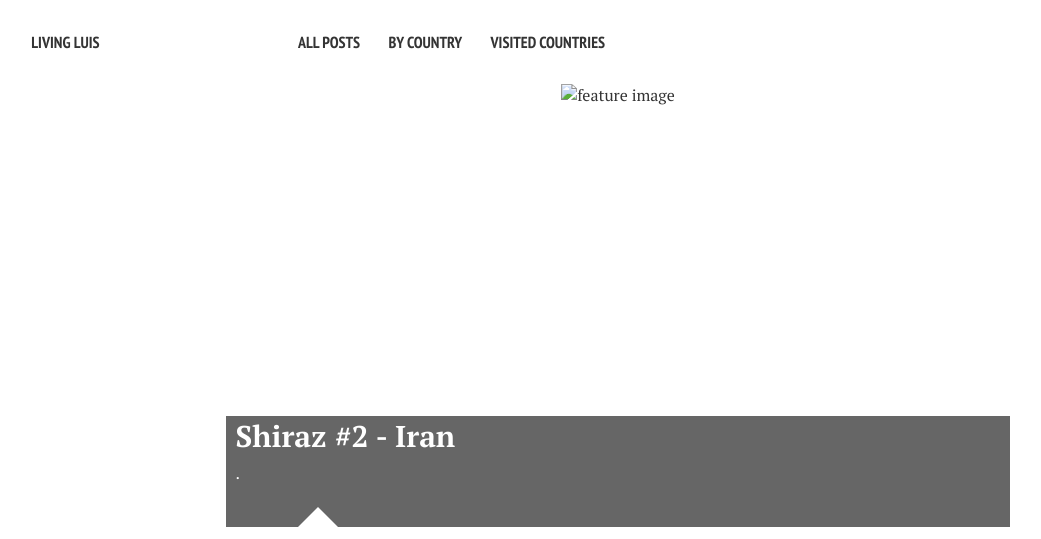
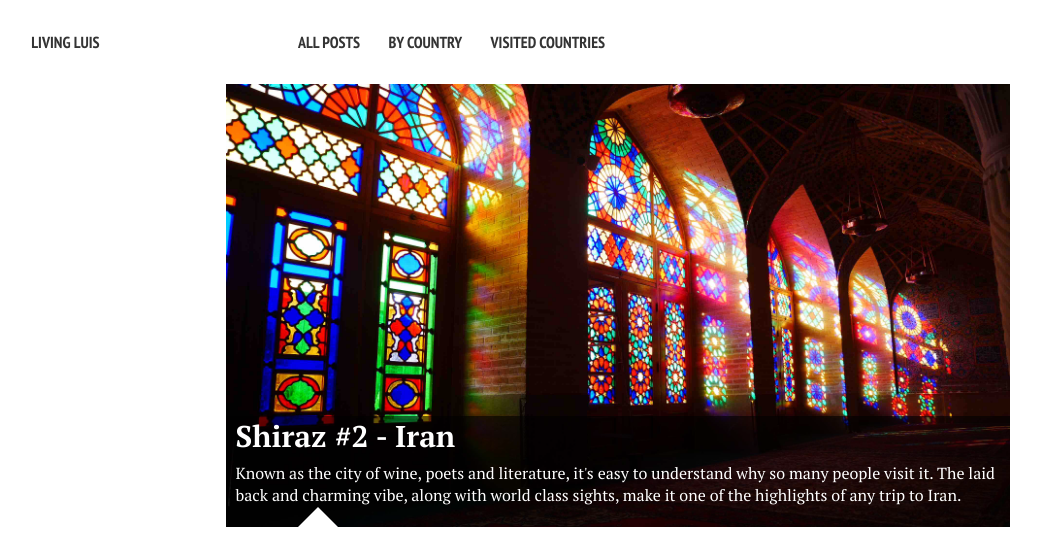
Before and after one commit to luiscspinho/luiscspinho.github.io, a Jekyll site: the page built from index.md, in a window 1280 px wide. Shown: the top 539 px of the page, without its empty margins (22-1063 px from the left). Built offline with Jekyll 4.4.1, drawn with Linux system fonts in a browser that asks for light colours; nearby versions of some CDN libraries; some of the changed lines change nothing that is shown; grey boxes are pictures that could not be loaded.

Commit message:
Final Shiraz

```diff
--- a/_posts/2019-03-20-Shiraz.md
+++ b/_posts/2019-03-20-Shiraz.md
@@ -3,7 +3,7 @@
 title: "Shiraz #2 - Iran"
 author: luis
 modified:
-excerpt: "."
+excerpt: "Known as the city of wine, poets and literature, it's easy to understand why so many people visit it. The laid back and charming vibe, along with world class sights, make it one of the highlights of any trip to Iran."
 tags: [Iran, travel, backpacking, budget, middle east]
 idPost: 44
 image:
@@ -12,20 +12,20 @@
 
 Shiraz is the capital city of the Fars province and also the capital during the <b>Zand (1747-1779)</b> dynasty, but it is truly renowned for its famous wine called <b>Syrah</b>. It is a bit ironic to have such a famous wine from a country where alcohol is prohibited. It is also the gateway for anyone wishing to visit <b>Persepolis</b>.
 
-It was early morning when I got to Shiraz on a night bus from <b><a href="{{site.url}}/Tehran" target="_blank">Tehran</a></b>. The journey was fairly confortable for what you can expect from a night bus. I was little bit tired but nothing that stopped me from heading straight away looking for a place to sleep and explore the beautiful city of <b>Shiraz</b>.
+It was early morning when I got to Shiraz on a night bus from <b><a href="{{site.url}}/Tehran" target="_blank">Tehran</a></b>. The journey was fairly comfortable in what you can expect from a night bus. I was a little bit tired but nothing that stopped me from heading straight away looking for a place to sleep and explore the beautiful city of <b>Shiraz</b>.
 
 <b><highlight><middle>Shiraz is a very laid back and beautiful city in Iran. Easily one of my highlights.</middle></highlight></b>
 
-Only after checking a couple of places that I had already in mind I could finally find a cheap place to stay. <b>Seven Hostel</b> offered a great opportunity with a room with shared bathroom for only 15€ a night. The hostel also has a nice restaurant and the staff is very friendly.
+Only after checking a couple of places that I had already in mind, I could finally find a cheap place to stay. <b>Seven Hostel (next to Niayesh Hostel)</b> offered a great opportunity with a room with shared bathroom for only 15€ a night. The hostel also has a nice restaurant and the staff is very friendly.
 
 <figure>
 	<a href="../images/iran/shiraz/shiraz1.JPG"><img src="../images/blank.JPG" alt="" data-echo="../images/iran/shiraz/shiraz1.JPG"></a>
 	<figcaption>The streets of Shiraz.</figcaption>
 </figure>
 
-My first stop was the <b>Shah Cheragh Shrine</b>, where the brother of <b>Imam Reza</b> rests. The shrine is absolutelly stunning with mirrors and tiles that will leave anyone speechless. The shrine is very busy during the day, but mostly at night, where families go together to pay their respects. Note that you've to dress modestly, no shorts/shirts and women should wear a <b>Chador</b> which is provided at the entrance of the shrine. Guides are also available for free.
+My first stop was the <b>Shah Cheragh Shrine</b>, where the brother of <b>Imam Reza</b> rests. The shrine is absolutely stunning with mirrors and tiles that will leave anyone speechless. The shrine is very busy during the day, but mostly at night, where families go together to pay their respects. Note that you've to dress modestly, no shorts/shirts and women should wear a <b>Chador</b> which is provided at the entrance of the shrine. Guides are also available for free.
 
-I spent some time during the day but mostly at night at this beautiful shrine. It is a great opportunity to meet and talk to locals, or just sit down and observe the ancient rituals.
+I spent some time during the day, but mostly at night at this beautiful shrine. It is a great opportunity to meet and talk to locals, or just sit down and observe the ancient rituals.
 
 <figure>
 	<a href="../images/iran/shiraz/shiraz2.JPG"><img src="../images/blank.JPG" alt="" data-echo="../images/iran/shiraz/shiraz2.JPG"></a>
@@ -34,12 +34,12 @@
 
 <figure>
 	<a href="../images/iran/shiraz/shiraz3.JPG"><img src="../images/blank.JPG" alt="" data-echo="../images/iran/shiraz/shiraz3.JPG"></a>
-	<figcaption>The tiles work at the Shah Cheragh is something to behold.</figcaption>
+	<figcaption>The tile work at the Shah Cheragh is something to behold.</figcaption>
 </figure>
 
 The next day started very early because I booked a place on a tour to <b>Persepolis</b>, 60km northeast of Shiraz. This is something that everybody should have a guide for, it helps so much understanding much of the ruins still standing. It is really crowded, and if you visit on a sunny day like I did, please help yourself with plenty of water and enough shade.
 
-The tour turned out to be very expensive (~40€ with transport and guide included), but I really think that it helped to have such an wonderful guide with us all the time while there. I booked at my hostel but everybody in Shiraz should be able to offer you a ride there, just be alert for scams from taxi drivers.
+The tour turned out to be very expensive (~40€ with transport and guide included), but I really think that it helped to have such a wonderful guide with us all the time while there. I booked at my hostel, but everybody in Shiraz should be able to offer you a ride there, just be alert for scams from taxi drivers.
 
 <figure>
 	<a href="../images/iran/shiraz/shiraz5.JPG"><img src="../images/blank.JPG" alt="" data-echo="../images/iran/shiraz/shiraz5.JPG"></a>
@@ -48,7 +48,7 @@
 
 <figure>
 	<a href="../images/iran/shiraz/shiraz6.JPG"><img src="../images/blank.JPG" alt="" data-echo="../images/iran/shiraz/shiraz6.JPG"></a>
-	<figcaption>Nothing much left standing.</figcaption>
+	<figcaption>Nothing much left still standing.</figcaption>
 </figure>
 
 <figure>
@@ -58,7 +58,7 @@
 
 The Persepolis tour should leave you with enough time in the afternoon to explore some of the beautiful mosques in the center, given that you don't choose to go to Necropolis after Persepolis. It is not cheap to visit these religious sites, because prices are a lot higher for tourists and you can easily spend 4€+ for each mosque.
 
-The first one that I visited, and I don't really recommend for what you pay, is the highly rated <b>Vakil Mosque</b>. There are <b>tons</b> of beautiful mosques in Iran that are really wonderful pieces of art, but this one is defenitely not one of them.
+The first one that I visited, and I don't really recommend for what you pay, is the highly rated <b>Vakil Mosque</b>. There are <b>tons</b> of beautiful mosques in Iran that are really wonderful pieces of art, but this one is definitely not one of them.
 
 <figure>
 	<a href="../images/iran/shiraz/shiraz8.JPG"><img src="../images/blank.JPG" alt="" data-echo="../images/iran/shiraz/shiraz8.JPG"></a>
@@ -87,9 +87,14 @@
 	<figcaption>Even the gates are pieces of arts.</figcaption>
 </figure>
 
-The north side of the city, crossing the river, is also worth spending some time exploring. This is were you can visit the <b>Tomb of Hafez</b> (very popular among locals), the <b>Shiraz Art University</b>, <b>Azadi Park</b> but most importantly, the stunning <b>Ali Ibn Hamza Mausoleum</b>.
+<figure>
+	<a href="../images/iran/shiraz/shiraz4.JPG"><img src="../images/blank.JPG" alt="" data-echo="../images/iran/shiraz/shiraz4.JPG"></a>
+	<figcaption>Not your usual shopping mall.</figcaption>
+</figure>
 
-The best advice I can give, which happened to me by pure coincidence, is to stay for the afternoon/evening prayer inside the complex. Just sit down and enjoy the prayer call, all the busy people getting ready for the cerimony, free tea and LOTS of smiles and kindness. I can't stop bragging about the Iranians kindness, it is trully something to admire.
+The north side of the city, crossing the river, is also worth spending some time exploring. This is where you can visit the <b>Tomb of Hafez</b> (very popular among locals), the <b>Shiraz Art University</b>, <b>Azadi Park</b> but most importantly, the stunning <b>Ali Ibn Hamza Mausoleum</b>.
+
+The best advice I can give, which happened to me by pure coincidence, is to stay for the afternoon/evening prayer inside the complex. Just sit down and enjoy the prayer call, all the busy people getting ready for the ceremony, free tea and LOTS of smiles and kindness. I can't stop bragging about the Iranians kindness, it is truly something to admire.
 
 <b><highlight><middle>No money can buy the kindness and smiles of the Iranians.</middle></highlight></b>
 
@@ -103,28 +108,64 @@
 	<figcaption>Stunning.</figcaption>
 </figure>
 
-On my last day in Shiraz I woke very early in order to get
+On my last day in Shiraz I woke very early to watch the sunrise at the <b>Nasir al-Mulk</b> Mosque. This is probably the single most photographed mosque in Iran and it is very easy to understand the reason behind it. Although the mosque itself is nothing out of the ordinary when compared to the rest of the mosques in Iran, the morning sunlight produces a beautiful colorful shade.
+
+I recommend everybody to be sure to get there long before the first sunlight, it will be incredibly crowded later on. Also, please be respectful, you're in a sacred religious place, dress modestly and don't shout.
 
 <figure>
-	<a href="../images/iran/shiraz/shiraz4.JPG"><img src="../images/blank.JPG" alt="" data-echo="../images/iran/shiraz/shiraz4.JPG"></a>
-	<figcaption>SOMETHING.</figcaption>
+	<a href="../images/iran/shiraz/shiraz15.JPG"><img src="../images/blank.JPG" alt="" data-echo="../images/iran/shiraz/shiraz15.JPG"></a>
+	<figcaption>The first light in the morning.</figcaption>
 </figure>
+
+<figure>
+	<a href="../images/iran/shiraz/shiraz16.JPG"><img src="../images/blank.JPG" alt="" data-echo="../images/iran/shiraz/shiraz16.JPG"></a>
+	<figcaption>Not only tourists rush to this mosque in the morning.</figcaption>
+</figure>
+
+<figure>
+	<a href="../images/iran/shiraz/shiraz17.JPG"><img src="../images/blank.JPG" alt="" data-echo="../images/iran/shiraz/shiraz17.JPG"></a>
+	<figcaption>The ceiling of the Nasir al-Mulk Mosque.</figcaption>
+</figure>
+
+Shiraz is also renowned for its beautiful gardens and well preserved houses. They're all easily accessible by foot and you've many available, all of them with paid entrance.
+
+I chose to only go to the most famous one, the stunning <b>Eram Garden</b>. There is not only a beautiful garden, but also a colorful palace and a system of small artificial rivers flowing throughout the entire area.
+
+<figure>
+	<a href="../images/iran/shiraz/shiraz18.JPG"><img src="../images/blank.JPG" alt="" data-echo="../images/iran/shiraz/shiraz18.JPG"></a>
+	<figcaption>The Eram Garden with the palace in the background.</figcaption>
+</figure>
+
+<figure>
+	<a href="../images/iran/shiraz/shiraz19.JPG"><img src="../images/blank.JPG" alt="" data-echo="../images/iran/shiraz/shiraz19.JPG"></a>
+	<figcaption>Inside the palace.</figcaption>
+</figure>
+
+Overall, I really enjoyed my 3 days in Shiraz. I think that it is a mandatory stop for everybody touring Iran and I totally understand why. Its charming atmosphere with world class sights make it very enjoyable for all people.
+
+My next destination, <b>Yazd</b>, is easily reached by bus. I chose to get a night bus once again to save money and time. The bus station is easily reached by foot and the ride should take about ~6 hours.
 
 <br>
 <h1>How to get there and away</h1>
 <ul>
 <li>Overnight bus from <b><a href="{{site.url}}/Tehran" target="_blank">Tehran</a></b> (~11 hours). The bus goes from the <b><a href="{{site.url}}/Tehran" target="_blank">Tehran's</a></b> main bus station to the Shiraz main bus station. You can walk from the <b>Kareandish</b> bus station to the center.</li>
-<li>Local night bus from the <b>Karandish</b> bus station to Yazd. This journey should take around ~6 hours.</li>
+<li>Local night bus from the <b>Karandish</b> bus station to Yazd. This journey should take about ~6 hours.</li>
 </ul>
 
 <br>
 <h1>What to do/see</h1>
 <ul>
-<li>Grand Bazaar.</li>
+<li>Nasir al-Mulk Mosque.</li>
+<li>Vakil Mosque.</li>
+<li>Shah Cheragh.</li>
+<li>Persepolis.</li>
+<li>Necropolis.</li>
+<li>Eram Garden.</li>
+<li>Hafez Tomb.</li>
 </ul>
 
 <br>
 <h1>Where to sleep</h1>
 <ul>
-<li><b>Seven Hostel</b>, 15€ for a double bed with shared bathroom.</li>
+<li><b>Seven Hostel (next to Niayesh Hostel)</b>, 15€ for a double bed with shared bathroom.</li>
 </ul>
```
Also changed, not shown: images/iran/shiraz/shiraz15.JPG (added), images/iran/shiraz/shiraz16.JPG (added), images/iran/shiraz/shiraz17.JPG (added), images/iran/shiraz/shiraz18.JPG (added), images/iran/shiraz/shiraz19.JPG (added), images/shiraz.JPG (added).
